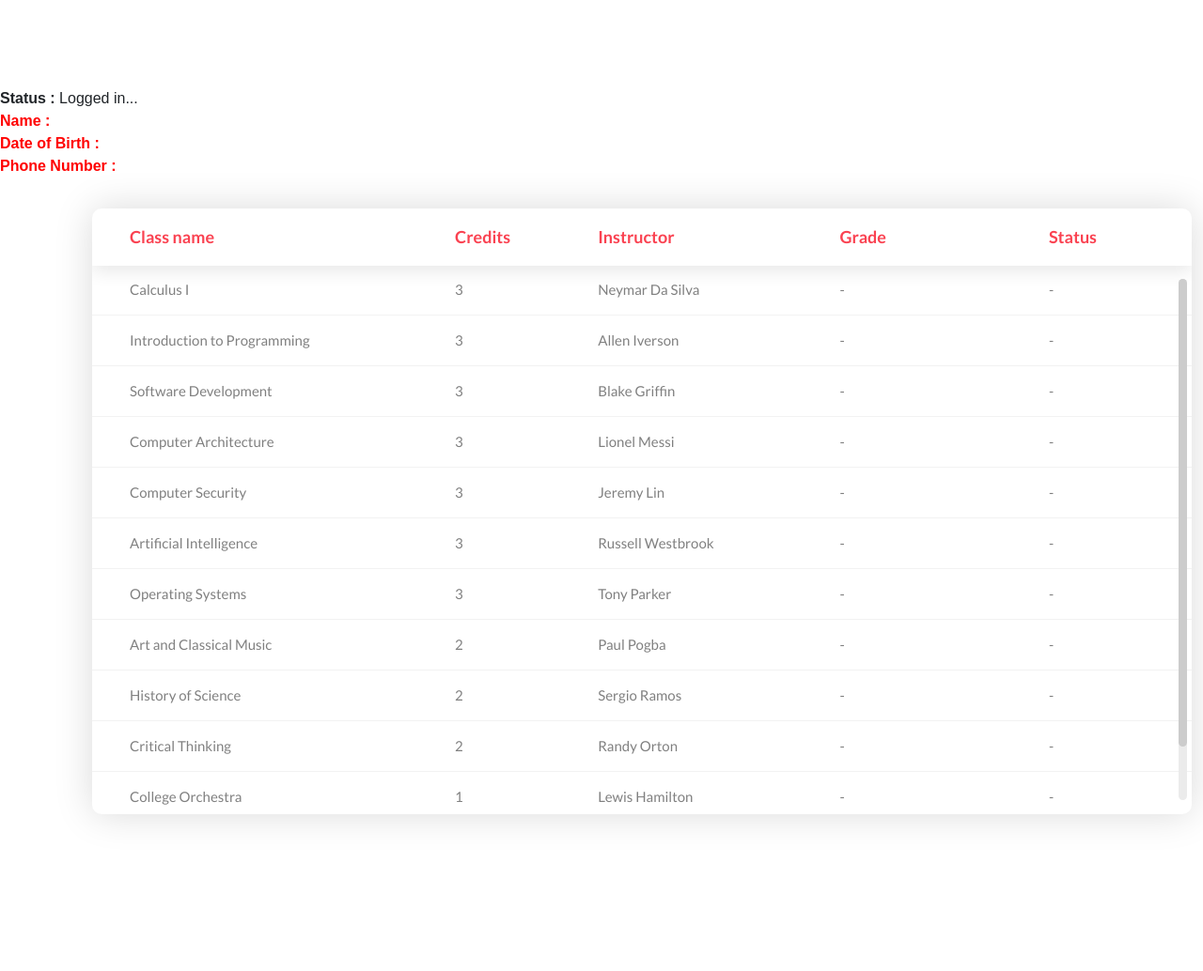
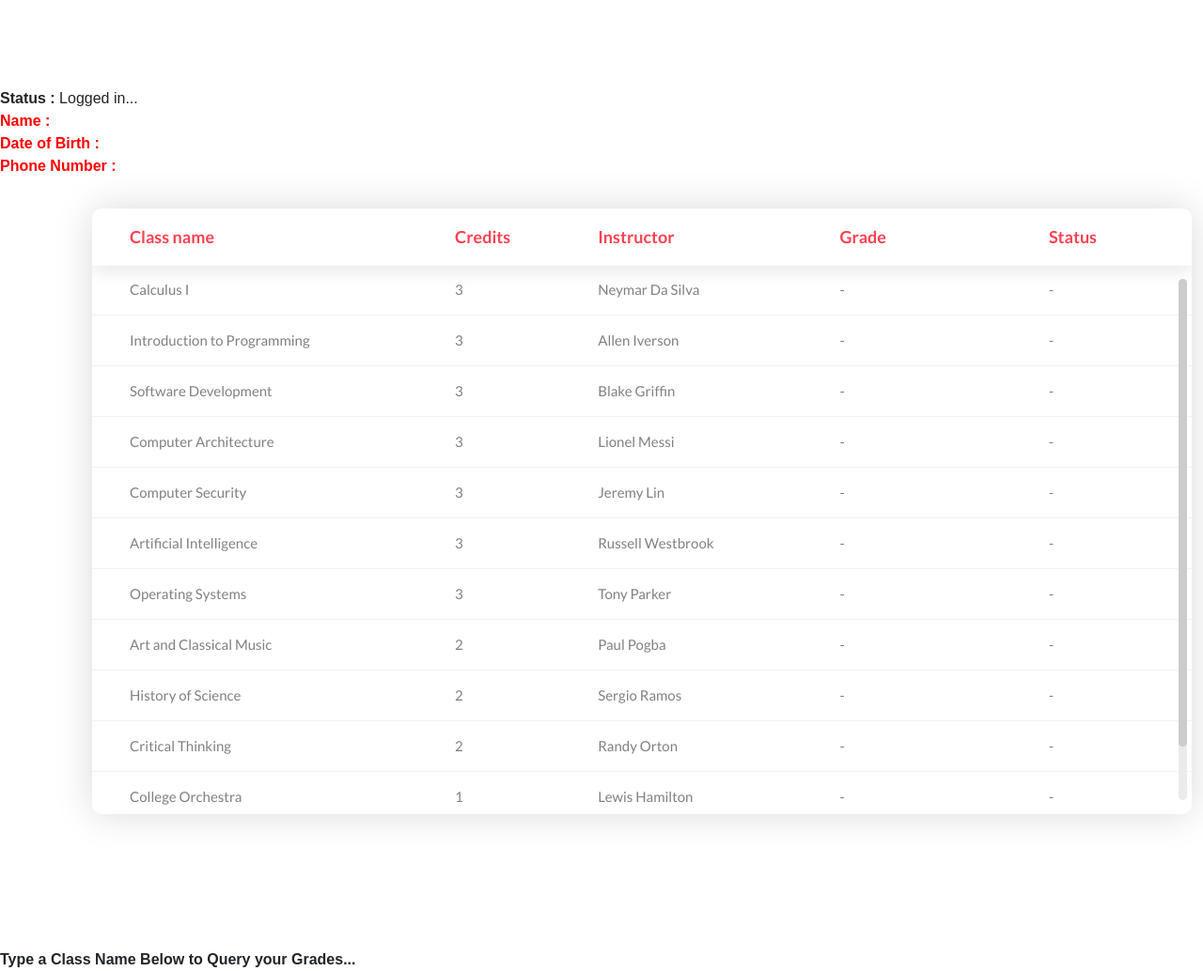
Before and after one commit to 410321162WebDB/410321162WebDB.github.io, a plain HTML site: page studentPage.html in a window 1280 px wide. Shown: the part 47-1081 px from the top of the page at 94% size. Before the commit the page ends 1057 px from the top, so only its background shows below. Drawn offline with Linux system fonts and the light colour scheme.

Commit message:
Changes (Query Field) Added
Changes (Query Field) Added

```diff
--- a/studentPage.html
+++ b/studentPage.html
@@ -187,5 +187,10 @@
 <!--===============================================================================================-->
 	<script src="studentpageitems/js/main.js"></script>
 
+	<div class="limiter">
+		<p><strong>Type a Class Name Below to Query your Grades...</strong></p>
+
+	</div>
+
 </body>
 </html>
```
